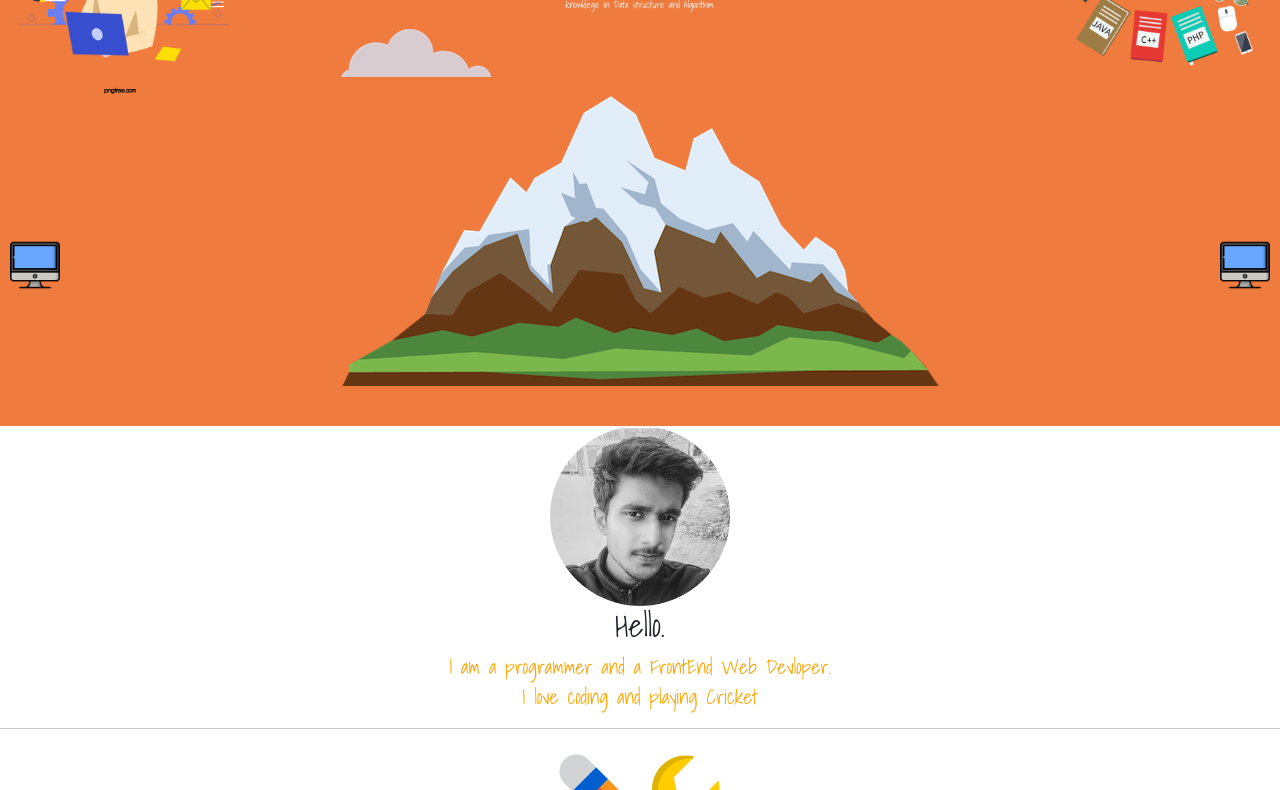
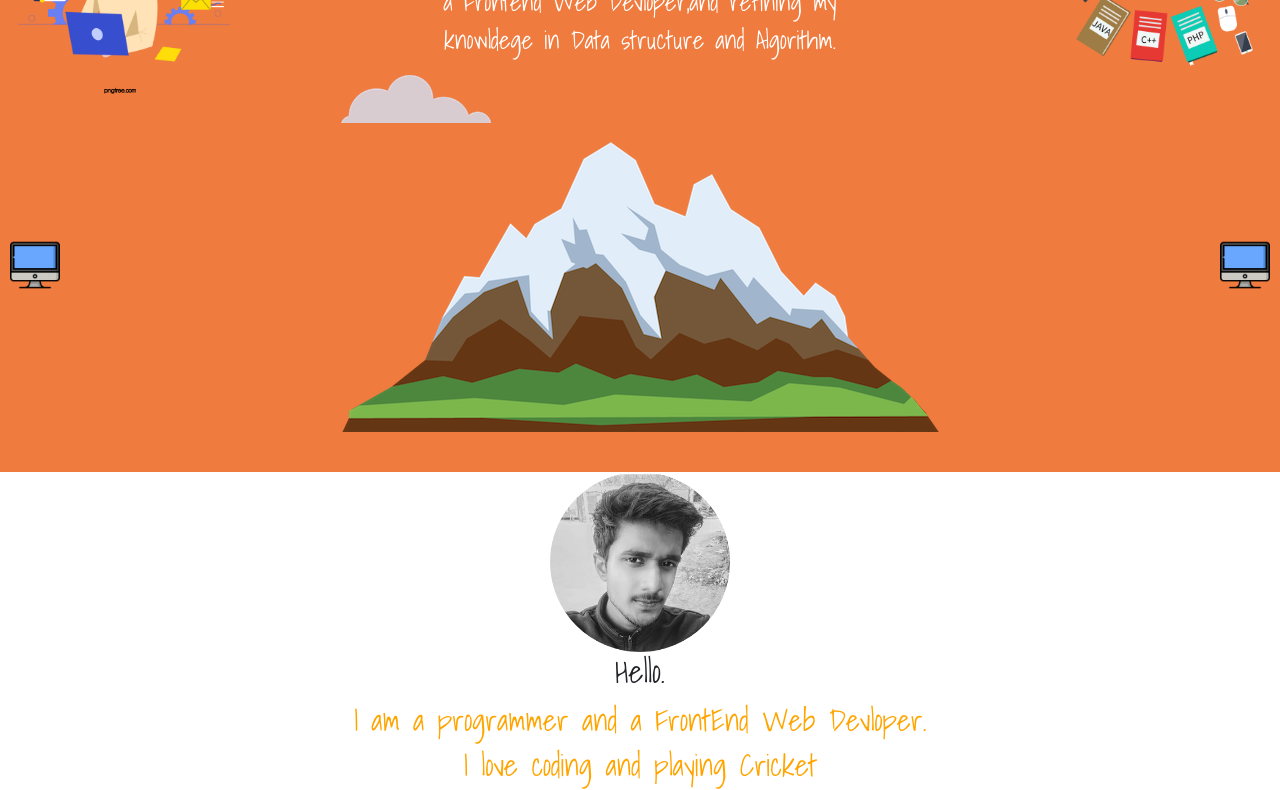
Before and after one commit to Shourya70073/shourya-site, a plain HTML site: page index.html in a window 1280 px wide. Shown: the part 200-990 px from the top of the page. Drawn offline with nearby package versions, Linux system fonts and the light colour scheme.

Commit message:
Update styles.css

```diff
--- a/styles.css
+++ b/styles.css
@@ -21,7 +21,7 @@ body{
 }
 #ap{
   color:white;
-  font-size: 9.5px;
+  font-size: 25px;
 
 }
 #img1{
@@ -30,7 +30,7 @@ body{
 }
 p{
   color:orange;
-  font-size: 20px;
+  font-size: 30px;
   font-family: 'Shadows Into Light', cursive;
 }
 .middle{
```
